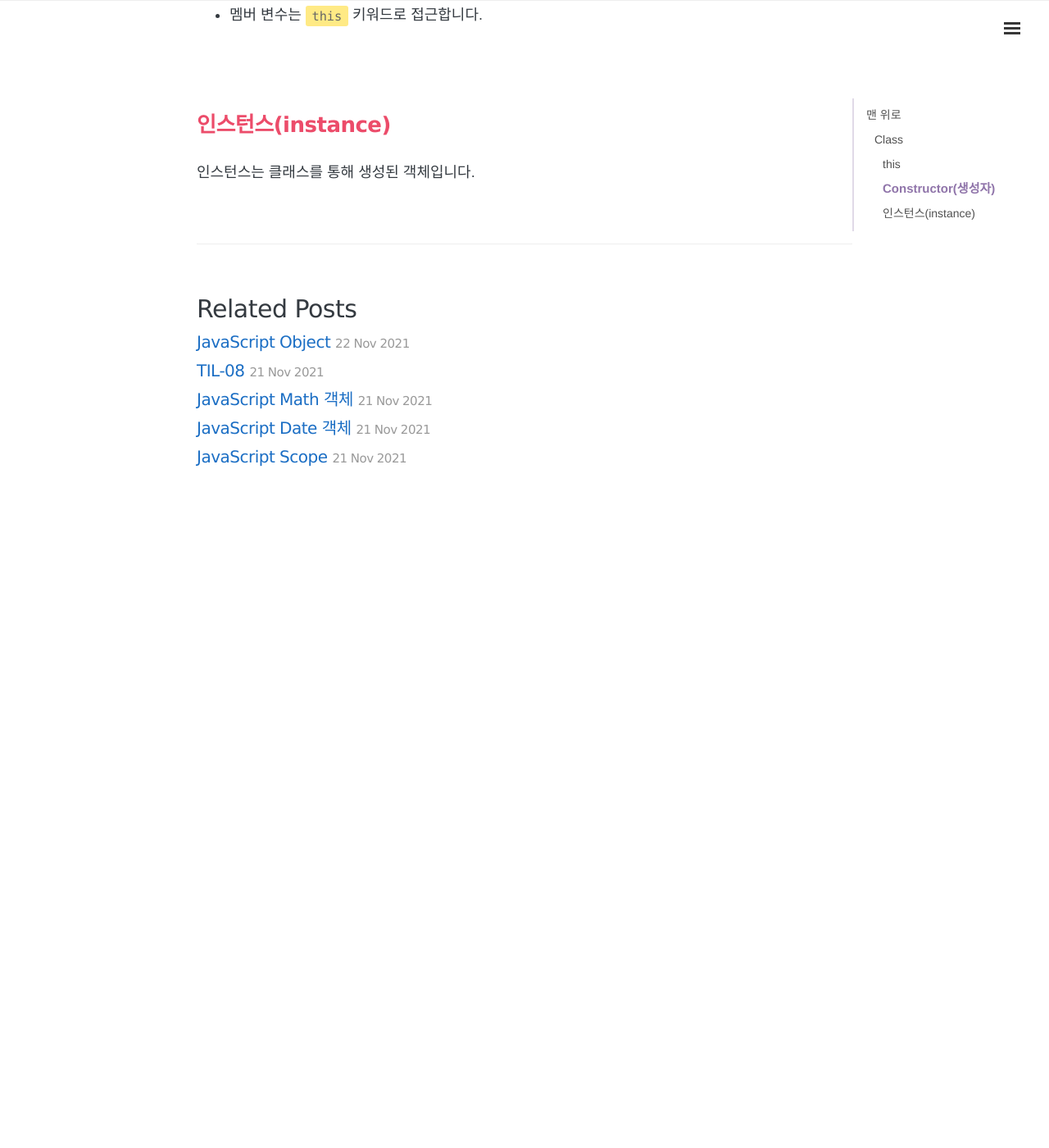
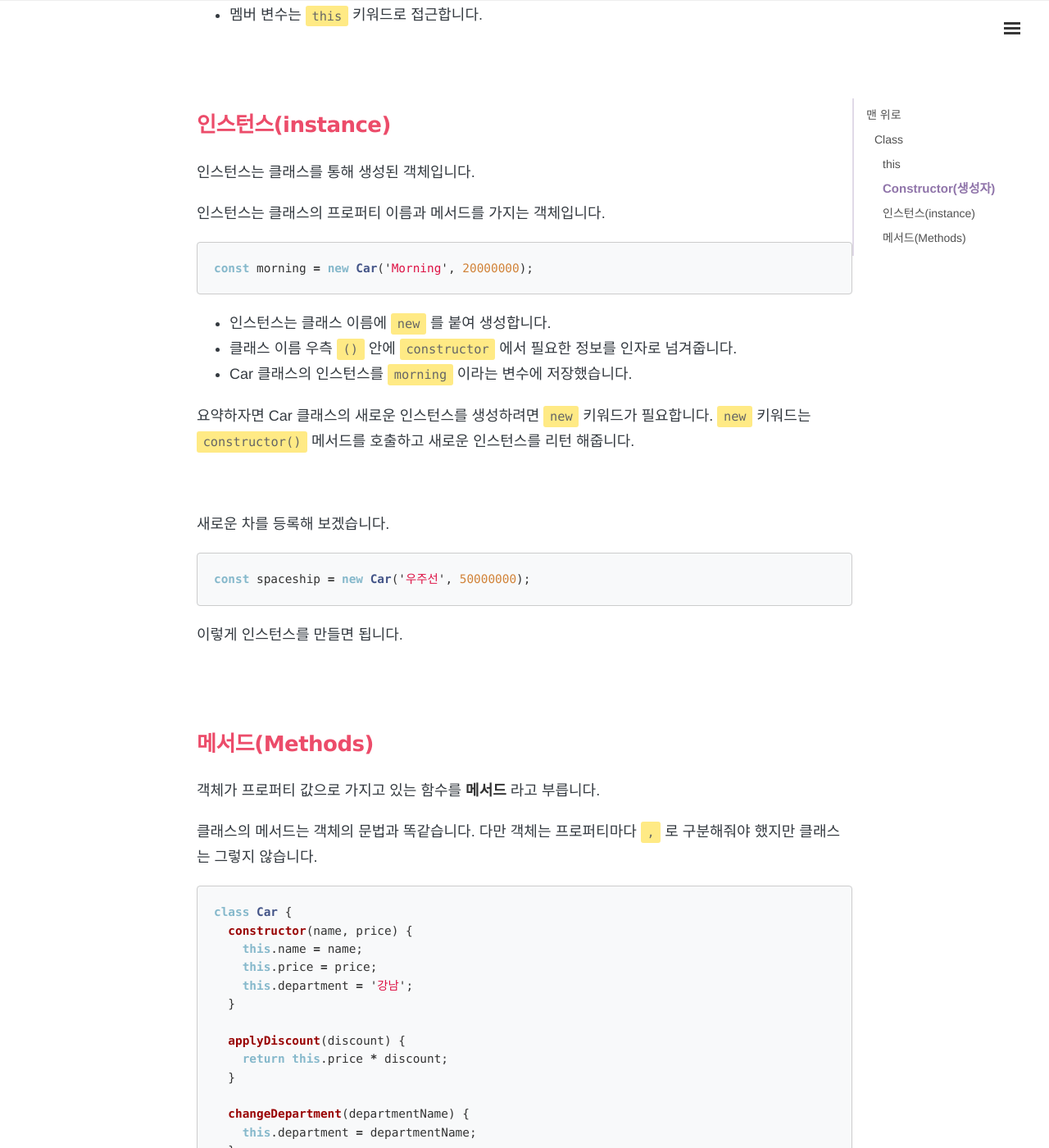
Before and after one commit to 1day1commit/1day1commit.github.io, a Jekyll site: the page built from _posts/JavaScript/2021-11-21-javascript-06.md, in a window 1280 px wide and 1400 px high, scrolled down 2408 px. Shown: the whole window at 82% size. Built offline with Jekyll 4.4.1, drawn with Linux system fonts in a browser that asks for light colours; nearby versions of some CDN libraries; comment, search, counter and statistics services are not loaded; before the commit the page ends 3038 px from its top, so only the background shows below that.

Commit message:
포스트 수정

````diff
--- a/_posts/JavaScript/2021-11-21-javascript-06.md
+++ b/_posts/JavaScript/2021-11-21-javascript-06.md
@@ -101,3 +101,51 @@
 ## 인스턴스(instance)
 
 인스턴스는 클래스를 통해 생성된 객체입니다.
+
+인스턴스는 클래스의 프로퍼티 이름과 메서드를 가지는 객체입니다.
+
+```javascript
+const morning = new Car('Morning', 20000000);
+```
+
+- 인스턴스는 클래스 이름에 `new` 를 붙여 생성합니다.
+- 클래스 이름 우측 `()` 안에 `constructor` 에서 필요한 정보를 인자로 넘겨줍니다.
+- Car 클래스의 인스턴스를 `morning` 이라는 변수에 저장했습니다.
+
+요약하자면 Car 클래스의 새로운 인스턴스를 생성하려면 `new` 키워드가 필요합니다. `new` 키워드는 `constructor()` 메서드를 호출하고 새로운 인스턴스를 리턴 해줍니다.
+
+<br>
+
+새로운 차를 등록해 보겠습니다.
+
+```javascript
+const spaceship = new Car('우주선', 50000000);
+```
+
+이렇게 인스턴스를 만들면 됩니다.
+
+<br>
+
+## 메서드(Methods)
+
+객체가 프로퍼티 값으로 가지고 있는 함수를 **메서드** 라고 부릅니다.
+
+클래스의 메서드는 객체의 문법과 똑같습니다. 다만 객체는 프로퍼티마다 `,` 로 구분해줘야 했지만 클래스는 그렇지 않습니다.
+
+```javascript
+class Car {
+  constructor(name, price) {
+    this.name = name;
+    this.price = price;
+    this.department = '강남';
+  }
+
+  applyDiscount(discount) {
+    return this.price * discount;
+  }
+
+  changeDepartment(departmentName) {
+    this.department = departmentName;
+  }
+}
+```
````
Also changed, not shown: _posts/TIL(Today I Learned)/2021-11-20-til-07.md (+1 -2 lines), _posts/TIL(Today I Learned)/2021-11-21-til-08.md (+3 -4 lines), _posts/algorithm/2021-11-19-algorithm-01.md (renamed from _posts/algorithm/2021-11-19-wecode-9.md).
